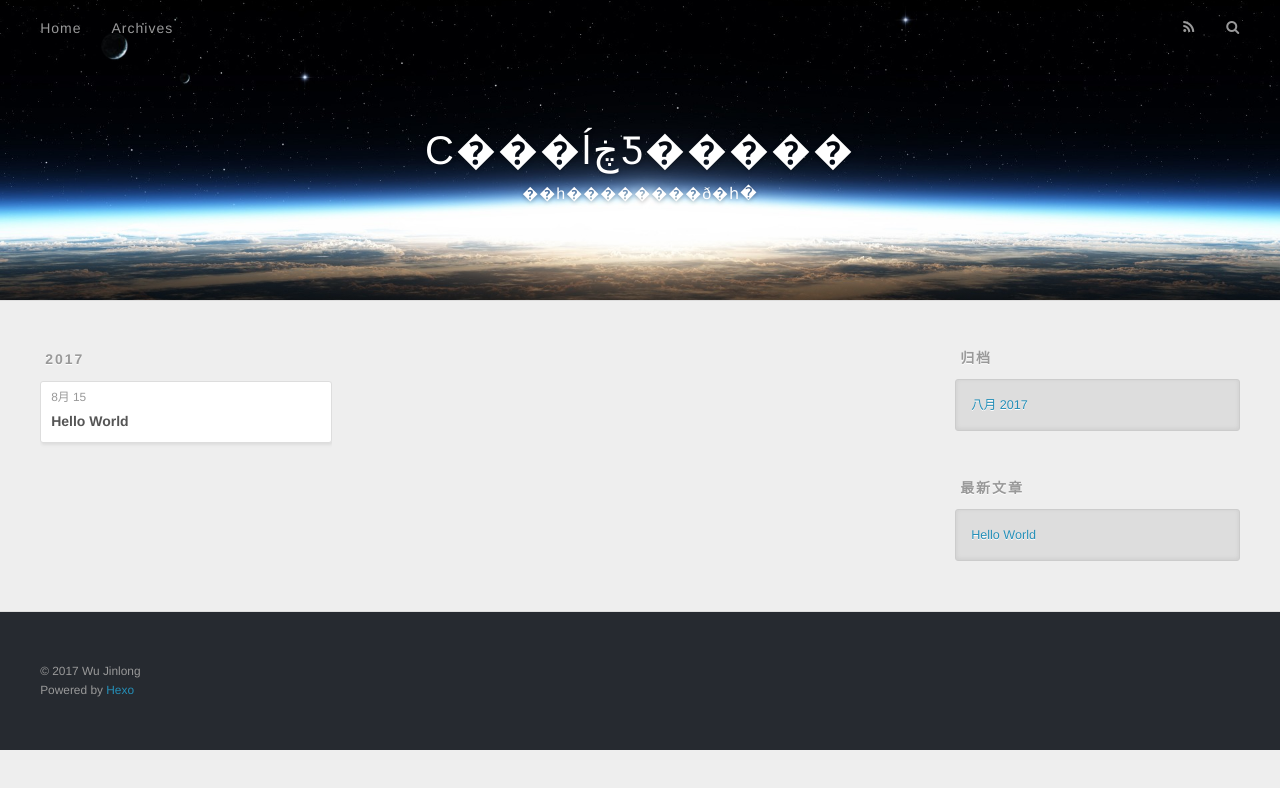
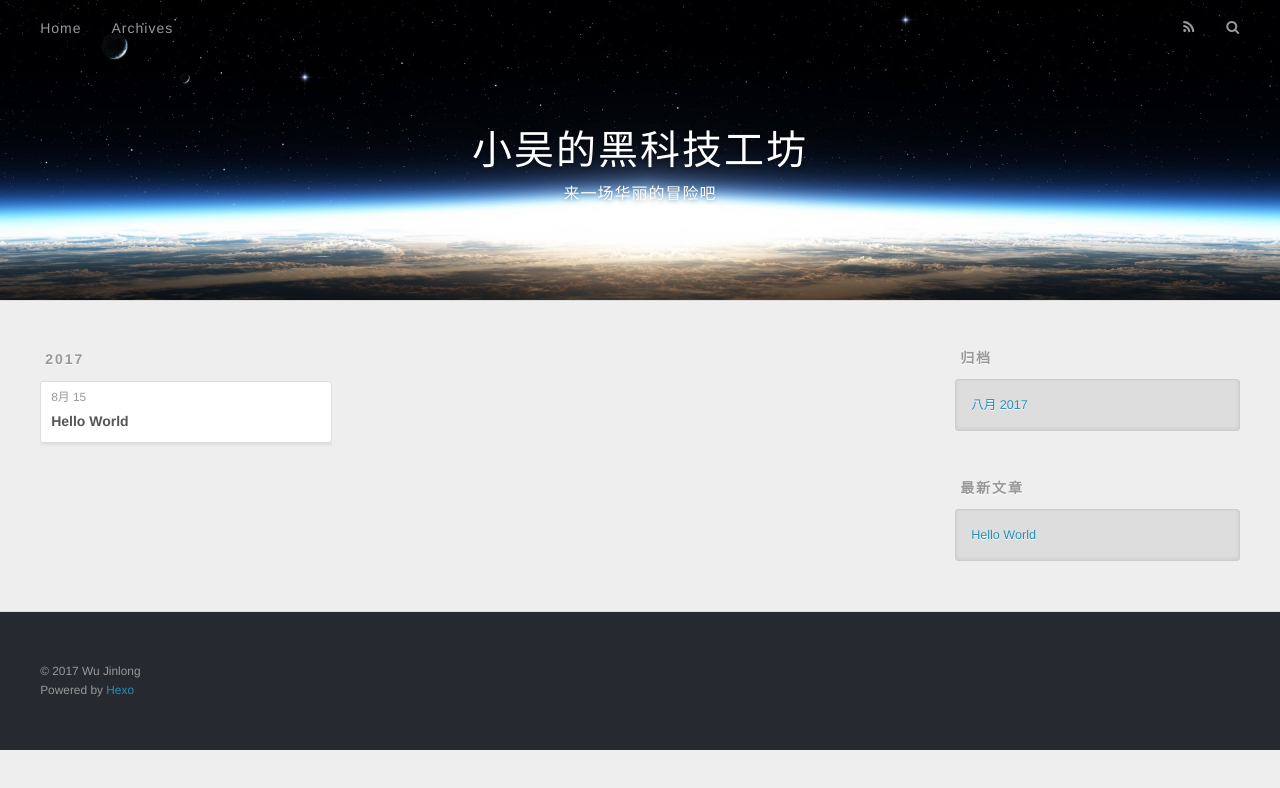
Before and after one commit to WJLBarbatos/WJLBarbatos.github.io, a plain HTML site: page archives/2017/08/index.html in a window 1280 px wide. Drawn offline with nearby package versions, Linux system fonts and the light colour scheme.

Commit message:
Site updated: 2017-08-17 23:39:17

```diff
--- a/archives/2017/08/index.html
+++ b/archives/2017/08/index.html
@@ -3,17 +3,17 @@
 <head>
   <meta charset="utf-8">
 
-  <title>归档: 2017/8 | С���ĺڿƼ�����</title>
+  <title>归档: 2017/8 | 小吴的黑科技工坊</title>
   <meta name="viewport" content="width=device-width, initial-scale=1, maximum-scale=1">
   <meta property="og:type" content="website">
-<meta property="og:title" content="С���ĺڿƼ�����">
+<meta property="og:title" content="小吴的黑科技工坊">
 <meta property="og:url" content="http://yoursite.com/archives/2017/08/index.html">
-<meta property="og:site_name" content="С���ĺڿƼ�����">
+<meta property="og:site_name" content="小吴的黑科技工坊">
 <meta property="og:locale" content="zh-CN">
 <meta name="twitter:card" content="summary">
-<meta name="twitter:title" content="С���ĺڿƼ�����">
+<meta name="twitter:title" content="小吴的黑科技工坊">
 
-    <link rel="alternate" href="/atom.xml" title="С���ĺڿƼ�����" type="application/atom+xml">
+    <link rel="alternate" href="/atom.xml" title="小吴的黑科技工坊" type="application/atom+xml">
 
 
     <link rel="icon" href="/favicon.png">
@@ -34,11 +34,11 @@
   <div id="header-outer" class="outer">
     <div id="header-title" class="inner">
       <h1 id="logo-wrap">
-        <a href="/" id="logo">С���ĺڿƼ�����</a>
+        <a href="/" id="logo">小吴的黑科技工坊</a>
       </h1>
 
         <h2 id="subtitle-wrap">
-          <a href="/" id="subtitle">��һ��������ð�հ�</a>
+          <a href="/" id="subtitle">来一场华丽的冒险吧</a>
         </h2>
 
     </div>
```
Also changed, not shown: 2017/08/15/hello-world/index.html (+5 -5 lines), archives/2017/index.html (+7 -7 lines), archives/index.html (+7 -7 lines), index.html (+7 -7 lines).
